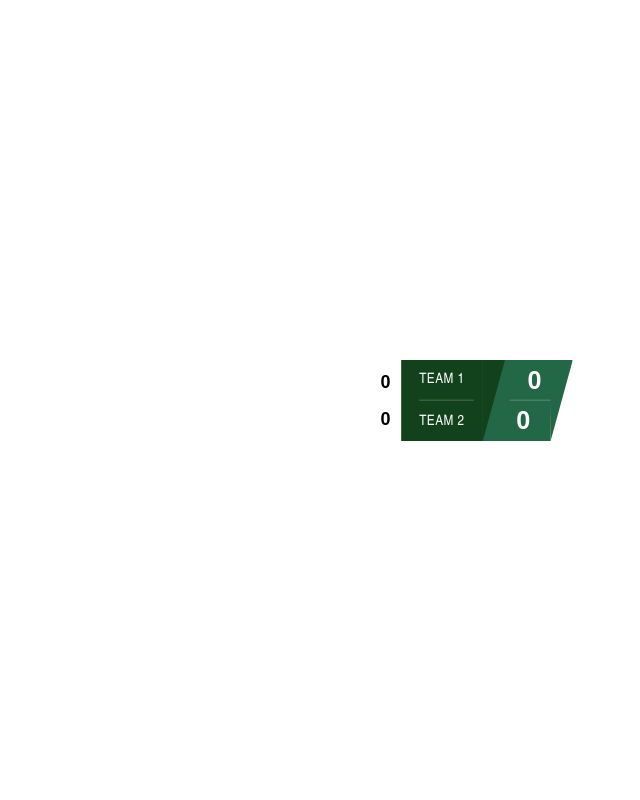
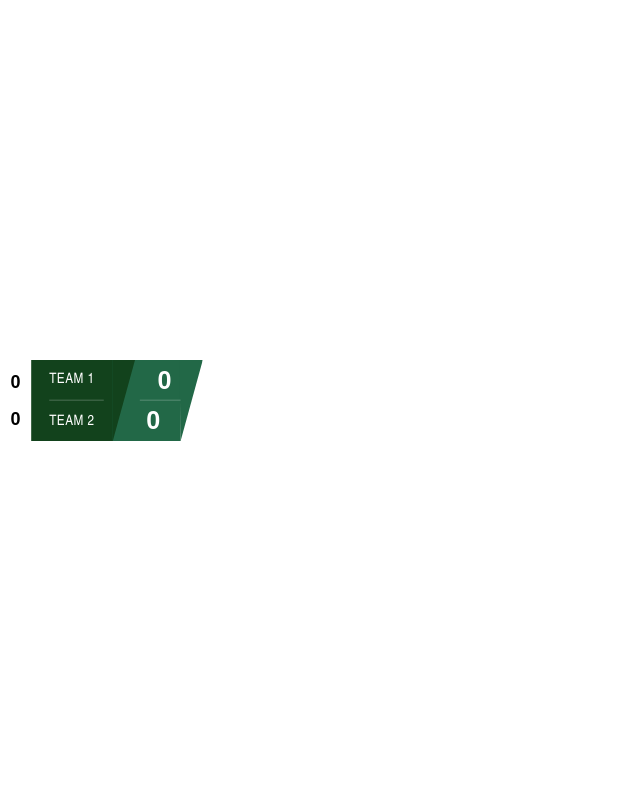
Before and after one commit to zehnsieben/volleyball_overlay, a Flask app: page / in a window 1280 px wide. Shown: the whole page, without its empty margins (0-640 px from the left). Run offline with Flask 3, Linux system fonts and the light colour scheme; parts of the project's set-up code (start-up, migrations or seed data) failed here and were passed over.

Commit message:
linksbündig

```diff
--- a/templates/index.html
+++ b/templates/index.html
@@ -17,7 +17,7 @@
         body {
             font-family: Arial, sans-serif;
             display: flex;
-            justify-content: center;
+            justify-content: flex-start;
             align-items: center;
             min-height: 100vh;
             margin: 0;
@@ -31,6 +31,7 @@
             height: 135px;
             position: relative;
             transform: scale(0.6);
+            transform-origin: left center;
         }
 
         /* Left vertical bar with set scores */
```
